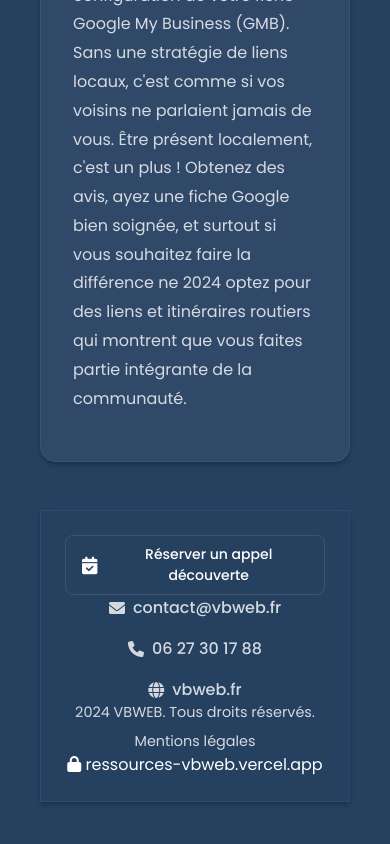
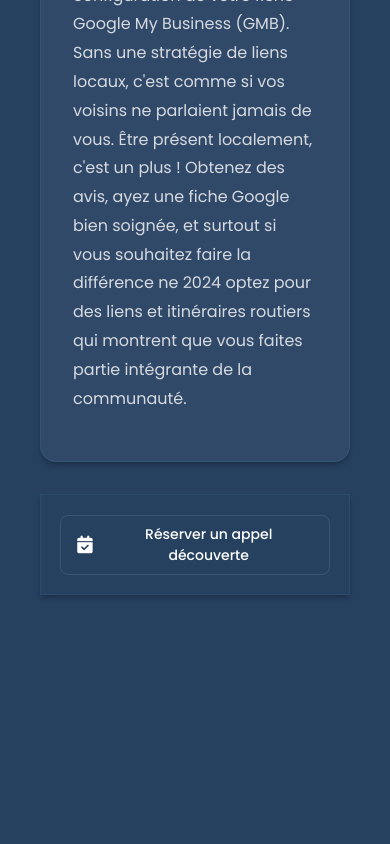
Before and after one commit to VBWEBcorp/Ressources-VBWEB-, a website: page ebook-seo.html in a window 390 px wide. Shown: the part 2590-3434 px from the top of the page. After the commit the page ends 3321 px from the top, so only its background shows below. Drawn offline with Linux system fonts and the light colour scheme.

Commit message:
Améliorations responsive : simplification footer, ajustement modal sur mobile, création page web-services

```diff
--- a/css/ebook.css
+++ b/css/ebook.css
@@ -329,7 +329,7 @@
     padding: 2rem;
     background-color: var(--primary-color);
     box-shadow: var(--card-shadow);
-    margin-top: 4rem;
+    margin-top: 3rem;
     border: 1px solid rgba(78, 186, 236, 0.1);
 }
 
@@ -531,7 +531,7 @@ img[alt="VBWEB Logo"] {
 
     .ebook-footer {
         padding: 1.5rem;
-        margin-top: 3rem;
+        margin-top: 2rem;
     }
 
     .contact-info {
@@ -573,6 +573,11 @@ img[alt="VBWEB Logo"] {
         font-size: 0.95rem;
         line-height: 1.5;
     }
+
+    .ebook-footer {
+        padding: 1.2rem;
+        margin-top: 1.5rem;
+    }
 }
 
 @media (max-width: 360px) {
--- a/css/styles.css
+++ b/css/styles.css
@@ -148,36 +148,42 @@ body {
     transform: translateY(-2px);
 }
 
+.cta-section {
+    text-align: center;
+    padding: 2rem;
+}
+
 .cta-button {
     display: inline-flex;
     align-items: center;
-    gap: 0.5rem;
+    gap: 0.8rem;
     background: linear-gradient(135deg, #3498db, #2980b9);
     color: white;
     text-decoration: none;
-    padding: 0.8rem 1.5rem;
+    padding: 1rem 2.5rem;
     border-radius: 8px;
     font-weight: 500;
     transition: all 0.3s ease;
     border: none;
-    font-size: 1rem;
+    font-size: 1.1rem;
 }
 
 .cta-button:hover {
     transform: translateY(-2px);
     box-shadow: 0 4px 8px rgba(0, 0, 0, 0.2);
+    background: linear-gradient(135deg, #2980b9, #3498db);
 }
 
 .cta-button i {
-    font-size: 1.1rem;
+    font-size: 1.2rem;
 }
 
 .contact-info {
     display: flex;
     align-items: center;
     justify-content: center;
-    gap: 1.5rem;
-    margin: 2rem 0;
+    gap: 2.5rem;
+    margin: 3rem 0;
     flex-wrap: wrap;
 }
 
@@ -204,16 +210,13 @@ body {
     opacity: 0.5;
 }
 
-.footer-url {
+.footer-content {
     text-align: center;
-    color: var(--text-secondary);
-    opacity: 0.7;
-    font-size: 0.85rem;
-    margin-top: 1.5rem;
+    margin-top: 3rem;
 }
 
-.footer-url i {
-    margin-right: 0.5rem;
+.footer-content p {
+    margin: 1rem 0;
 }
 
 @media (max-width: 360px) {
@@ -250,21 +253,23 @@ body {
         font-size: 0.8rem;
     }
 
-    .cta-button {
-        padding: 0.6rem 1rem;
-        font-size: 0.85rem;
+    .cta-section {
+        margin: 2rem 0;
+        padding: 1.2rem;
     }
 
-    .footer-url {
-        font-size: 0.75rem;
+    .cta-button {
+        padding: 0.8rem 1.8rem;
+        font-size: 0.95rem;
+        gap: 0.5rem;
     }
 }
 
 @media (max-width: 768px) {
     .contact-info {
         flex-direction: column;
-        gap: 1rem;
-        margin: 1.5rem 0;
+        gap: 1.5rem;
+        margin: 2.5rem 0;
     }
 
     .separator {
@@ -275,16 +280,59 @@ body {
         font-size: 0.85rem;
     }
 
-    .cta-button {
-        padding: 0.7rem 1.2rem;
-        font-size: 0.9rem;
+    .cta-section {
+        padding: 1.5rem;
     }
 
-    .footer-url {
-        font-size: 0.8rem;
-        margin-top: 1rem;
-        padding: 0 1rem;
-        word-break: break-all;
+    .cta-button {
+        padding: 0.9rem 2rem;
+        font-size: 1rem;
+        gap: 0.6rem;
+    }
+
+    .cta-button i {
+        font-size: 1.1rem;
+    }
+
+    .cta-section {
+        margin: 3rem 0 2rem;
+    }
+
+    .footer-content {
+        margin-top: 2.5rem;
+    }
+
+    .footer-content p {
+        margin: 0.8rem 0;
+    }
+}
+
+@media (max-width: 480px) {
+    .cta-section {
+        padding: 1.2rem;
+    }
+
+    .cta-button {
+        padding: 0.8rem 1.8rem;
+        font-size: 0.95rem;
+        gap: 0.5rem;
+    }
+
+    .cta-section {
+        margin: 2.5rem 0 2rem;
+    }
+
+    .contact-info {
+        gap: 1.2rem;
+        margin: 2rem 0;
+    }
+
+    .footer-content {
+        margin-top: 2rem;
+    }
+
+    .footer-content p {
+        margin: 0.7rem 0;
     }
 }
 
--- a/ebook-seo.html
+++ b/ebook-seo.html
@@ -158,33 +158,8 @@
             <div class="cta-section">
                 <a href="https://calendly.com/vbweb" target="_blank" class="cta-button">
                     <i class="fas fa-calendar-check"></i>
-                    Réserver un appel découverte
+                    <span>Réserver un appel découverte</span>
                 </a>
-            </div>
-
-            <div class="contact-info">
-                <a href="mailto:contact@vbweb.fr" class="contact-link">
-                    <i class="fas fa-envelope"></i>
-                    contact@vbweb.fr
-                </a>
-                <a href="tel:0627301788" class="contact-link">
-                    <i class="fas fa-phone"></i>
-                    06 27 30 17 88
-                </a>
-                <a href="https://vbweb.fr" target="_blank" class="contact-link">
-                    <i class="fas fa-globe"></i>
-                    vbweb.fr
-                </a>
-            </div>
-
-            <div class="footer-content">
-                <p>2024 VBWEB. Tous droits réservés.</p>
-                <p><a href="mentions-legales.html">Mentions légales</a></p>
-            </div>
-
-            <div class="footer-url">
-                <i class="fas fa-lock"></i>
-                ressources-vbweb.vercel.app
             </div>
         </footer>
     </div>
```
Also changed, not shown: css/modal.css (+16 -3 lines), ebook-web-services.html (added, +50 -0 lines).
